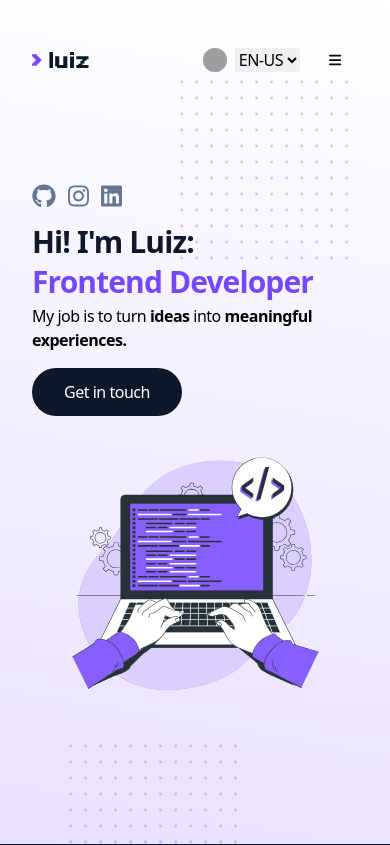
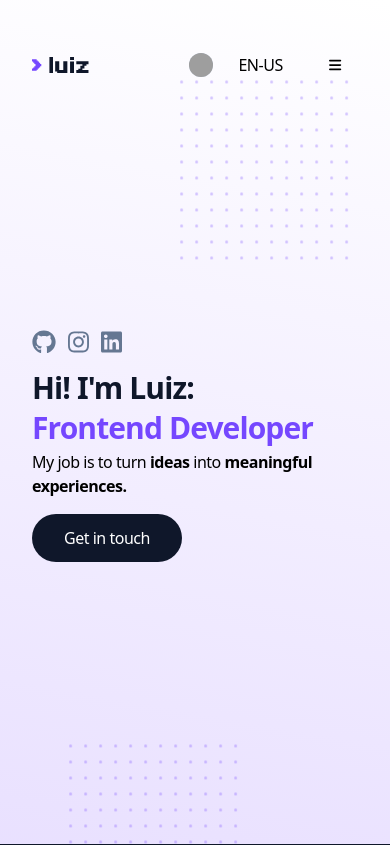
Before and after one commit to powluiz/portfolio, a React (Vite) app: page / in a window 390 px wide. Shown: the top 845 px of the page. Built offline with nearby package versions, Linux system fonts and the light colour scheme; grey boxes are pictures that could not be loaded.

Commit message:
🐛 - fix: language selector and home image

```diff
--- a/src/components/Dropdown/index.tsx
+++ b/src/components/Dropdown/index.tsx
@@ -1,4 +1,3 @@
-import { faBars } from '@fortawesome/free-solid-svg-icons'
 import { Icon } from '..'
 import { IDropdownOption, IDropdownProps } from './types'
 import { useLayoutEffect, useRef, useState } from 'react'
@@ -10,7 +9,9 @@ const Dropdown = ({
   options,
   onChange,
   className,
+  innerWidth,
   position,
+  icon,
 }: IDropdownProps) => {
   const [activeOption, setActiveOption] = useState<IDropdownOption>(options[0])
   const [isOpen, setIsOpen] = useState(false)
@@ -92,14 +93,17 @@ const Dropdown = ({
           setIsOpen(true)
         }}
       >
-        <Icon icon={faBars} size="sm" />
+        {icon && <Icon icon={icon} size="sm" />}
         <h3 className="text-base font-medium">{activeOption?.label}</h3>
       </button>
 
       <div
         ref={innerRef}
         id="dropdown_content"
-        className="absolute  top-[120%] flex w-[10rem] min-w-fit flex-col shadow-lg"
+        className={twMerge(
+          'absolute  top-[120%] flex w-[10rem] min-w-fit flex-col shadow-lg',
+          innerWidth,
+        )}
         style={side === 'right' ? { right: 0 } : { left: 0 }}
       >
         {options?.map((option, index) => (
--- a/src/components/Dropdown/types.ts
+++ b/src/components/Dropdown/types.ts
@@ -1,11 +1,15 @@
+import { IconDefinition } from '@fortawesome/fontawesome-svg-core'
+
 export interface IDropdownOption {
   label: string
   value: string
 }
 
 export interface IDropdownProps {
+  icon?: IconDefinition
   options: IDropdownOption[]
   onChange?: (value: any) => void
   className?: string
   position?: 'left' | 'right'
+  innerWidth?: string
 }
--- a/src/components/Home/index.tsx
+++ b/src/components/Home/index.tsx
@@ -82,7 +82,7 @@ const Home = () => {
         </div>
 
         {/* right part */}
-        <div className="hidden-in-small-screen relative h-fit w-full items-center justify-center">
+        <div className="relative hidden h-fit w-full items-center justify-center lg:flex">
           <div className="z-10 mx-auto w-[80%] max-w-[25rem] md:w-60 lg:flex lg:w-full">
             <HeroIllustration />
           </div>
--- a/src/components/Navbar/index.tsx
+++ b/src/components/Navbar/index.tsx
@@ -4,6 +4,7 @@ import { Dropdown, Logo } from '..'
 import { pageLinks } from '@/utils/constants'
 import { useTranslation } from 'react-i18next'
 import useBreakpoint from '@/utils/hooks/useBreakpoint'
+import { faBars } from '@fortawesome/free-solid-svg-icons'
 
 const NavBar = ({ showLangSelector = false }: INavbarProps) => {
   const { t } = useTranslation('navbar')
@@ -31,6 +32,7 @@ const NavBar = ({ showLangSelector = false }: INavbarProps) => {
         <div className="flex lg:hidden">
           <Dropdown
             className="w-fit"
+            icon={faBars}
             options={pageLinks?.map(link => ({
               label: link?.label,
               value: link?.to,
--- a/src/components/Navbar/parts/LanguageSelector/index.tsx
+++ b/src/components/Navbar/parts/LanguageSelector/index.tsx
@@ -1,3 +1,4 @@
+import { Dropdown } from '@/components'
 import i18n, { LANGUAGES, handleChangeLanguage } from '@/translations/i18n'
 
 const LanguageSelector = () => {
@@ -7,25 +8,23 @@ const LanguageSelector = () => {
   )
 
   return (
-    <div className="flex flex-row gap-2">
-      <div className="bg-neutral-light flex h-6 w-6 items-center justify-center overflow-hidden rounded-full">
+    <div className="flex flex-row items-center justify-center gap-2">
+      <div className="flex h-6 w-6 items-center justify-center overflow-hidden rounded-full bg-neutral-light">
         <img
           src={`https://flagcdn.com/${languageObject?.icon}.svg`}
           className="h-full object-cover"
           alt="Brazil"
         />
       </div>
-      <select
-        defaultValue={i18n.language}
-        onChange={handleChangeLanguage}
-        className="outline-none"
-      >
-        {LANGUAGES.map(({ label, value }) => (
-          <option key={`select-option-${label}`} value={value}>
-            {label}
-          </option>
-        ))}
-      </select>
+
+      <Dropdown
+        options={LANGUAGES}
+        position="right"
+        innerWidth="w-fit"
+        onChange={option => {
+          handleChangeLanguage(option)
+        }}
+      />
     </div>
   )
 }
--- a/src/translations/i18n.ts
+++ b/src/translations/i18n.ts
@@ -4,7 +4,13 @@ import { initReactI18next } from 'react-i18next'
 import en_us from './locale/en_us.json'
 import pt_br from './locale/pt_br.json'
 
-export const LANGUAGES = [
+export interface ILanguageProps {
+  label: string
+  value: string
+  icon: string
+}
+
+export const LANGUAGES: ILanguageProps[] = [
   { label: 'EN-US', value: 'en_us', icon: 'us' },
   { label: 'PT-BR', value: 'pt_br', icon: 'br' },
 ]
@@ -23,8 +29,10 @@ i18n.use(initReactI18next).init({
 export default i18n
 
 export const handleChangeLanguage = (
-  e: React.ChangeEvent<HTMLSelectElement>,
+  option: ILanguageProps,
+  event?: React.ChangeEvent<HTMLSelectElement>,
 ) => {
-  const lang_code = e.target.value
-  i18n.changeLanguage(lang_code)
+  event
+    ? i18n.changeLanguage(event?.target?.value)
+    : i18n.changeLanguage(option?.value)
 }
```
